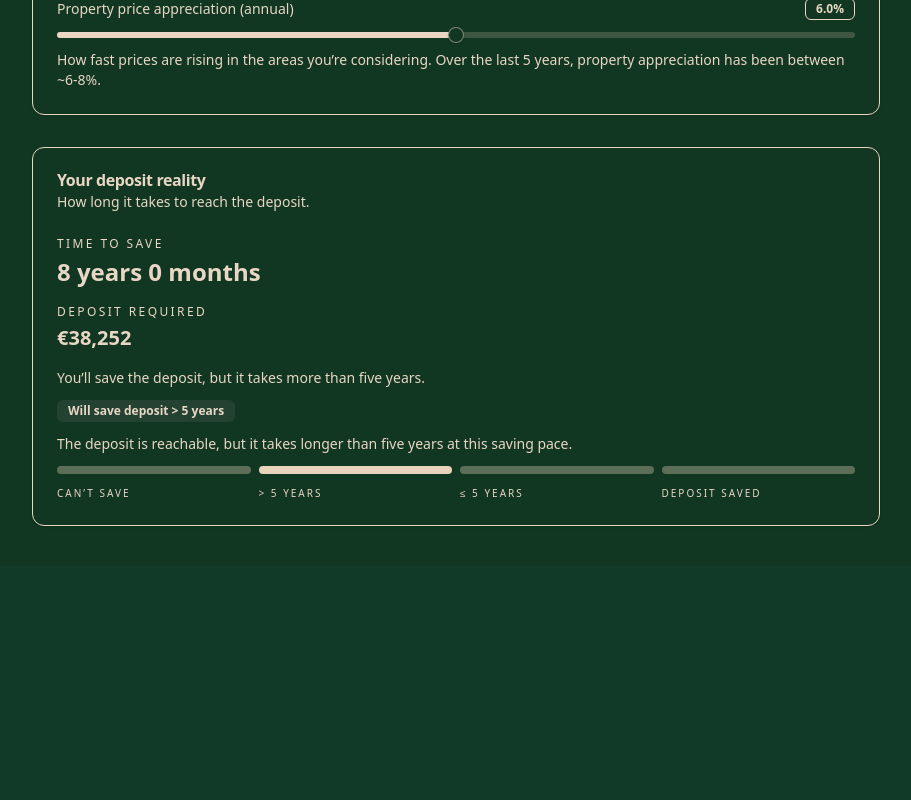
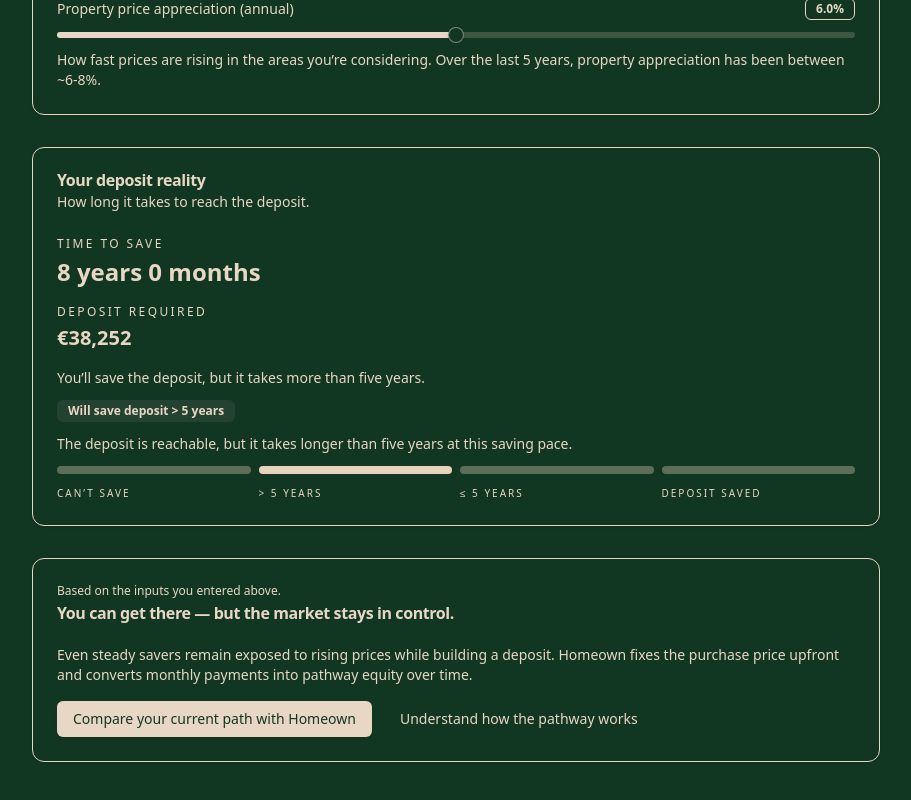
Before and after one commit to chris-88/goal-calc, a React (Vite) app: page / in a window 1280 px wide. Shown: the part 567-1367 px from the top of the page, without its empty margins (184-1095 px from the left). Before the commit the page ends 1133 px from the top, so only its background shows below. Built offline with nearby package versions, Linux system fonts and the light colour scheme.

Commit message:
ADD: new CTA section

```diff
--- a/src/App.tsx
+++ b/src/App.tsx
@@ -2,6 +2,7 @@ import { useEffect, useState } from 'react'
 
 import { Alert, AlertDescription, AlertTitle } from '@/components/ui/alert'
 import { Badge } from '@/components/ui/badge'
+import { Button } from '@/components/ui/button'
 import { Card, CardContent, CardDescription, CardHeader, CardTitle } from '@/components/ui/card'
 import { Label } from '@/components/ui/label'
 import { Slider } from '@/components/ui/slider'
@@ -219,6 +220,80 @@ function App() {
   const catchTimeDisplay = verdict.timeToSave
   const depositPercentDisplay = `${(depositPercentUsed * 100).toFixed(0)}%`
 
+  const monthsParam = catchMonth === null ? 'na' : `${catchMonth}`
+  const tppParam = parsedTargetPrice ? `${parsedTargetPrice}` : ''
+  const ghiParam = parsedGrossIncome ? `${parsedGrossIncome}` : ''
+
+  type BucketKey = 'CANT_SAVE' | 'OVER_5Y' | 'UNDER_5Y' | 'DEPOSIT_SAVED' | 'INCOME_MISMATCH'
+
+  const bucketKey: BucketKey = bucket4Triggered
+    ? 'INCOME_MISMATCH'
+    : verdict.timeToSave === 'Not reachable'
+      ? 'CANT_SAVE'
+      : verdict.timeToSave === 'Deposit already saved'
+        ? 'DEPOSIT_SAVED'
+        : catchMonth !== null && catchMonth <= 60
+          ? 'UNDER_5Y'
+          : 'OVER_5Y'
+
+  const ctaVariants: Record<
+    BucketKey,
+    {
+      headline: string
+      body: string
+      primaryLabel: string
+      secondaryLabel?: string
+      note?: string
+    }
+  > = {
+    CANT_SAVE: {
+      headline: 'You’re not falling behind — the goalpost is moving.',
+      body:
+        'When property prices rise faster than savings, the deposit target keeps moving away. Homeown is designed for this situation, allowing you to live in the home while building equity at a fixed purchase price.',
+      primaryLabel: 'See how the Homeown pathway works',
+      secondaryLabel: 'Talk to us about your situation',
+      note: 'We’ll explain the structure clearly and tell you honestly whether it’s appropriate.',
+    },
+    OVER_5Y: {
+      headline: 'You can get there — but the market stays in control.',
+      body:
+        'Even steady savers remain exposed to rising prices while building a deposit. Homeown fixes the purchase price upfront and converts monthly payments into pathway equity over time.',
+      primaryLabel: 'Compare your current path with Homeown',
+      secondaryLabel: 'Understand how the pathway works',
+    },
+    UNDER_5Y: {
+      headline: 'You’re in a strong position.',
+      body:
+        'You may not need Homeown. Some people in this position still choose it to remove market risk while preparing for a mortgage.',
+      primaryLabel: 'See when Homeown makes sense',
+      secondaryLabel: 'When it doesn’t',
+    },
+    DEPOSIT_SAVED: {
+      headline: 'You’ve done the hard part.',
+      body:
+        'If you’re not ready to buy immediately, Homeown can purchase the home and allow you to build further equity while preparing for a mortgage — at a fixed price.',
+      primaryLabel: 'Learn how the Homeown pathway works',
+      secondaryLabel: 'Buying now vs waiting',
+    },
+    INCOME_MISMATCH: {
+      headline: 'The deposit is achievable — income is the constraint.',
+      body:
+        'When income limits mortgage size, the deposit requirement increases. Homeown can support deposit-ready but mortgage-limited clients through a structured pathway to ownership.',
+      primaryLabel: 'Talk to Homeown',
+      note: 'Rule-of-thumb only. We’ll explain what this means in practice.',
+    },
+  }
+
+  const cta = ctaVariants[bucketKey]
+  const ctaBaseUrl = '/talk-to-homeown'
+  const ctaQuery = new URLSearchParams({
+    bucket: bucketKey,
+    months: monthsParam,
+    ...(tppParam ? { tpp: tppParam } : {}),
+    ...(ghiParam ? { ghi: ghiParam } : {}),
+  }).toString()
+  const ctaHref = `${ctaBaseUrl}?${ctaQuery}`
+
   const segments = [
     'Can’t save',
     '> 5 years',
@@ -399,6 +474,31 @@ function App() {
             </div>
           </CardContent>
         </Card>
+
+        <Card>
+          <CardHeader>
+            <p className="text-xs text-muted-foreground">
+              Based on the inputs you entered above.
+            </p>
+            <CardTitle>{cta.headline}</CardTitle>
+          </CardHeader>
+          <CardContent className="space-y-4">
+            <p className="text-sm text-muted-foreground">{cta.body}</p>
+            <div className="flex flex-wrap items-center gap-3">
+              <Button asChild>
+                <a href={ctaHref}>{cta.primaryLabel}</a>
+              </Button>
+              {cta.secondaryLabel ? (
+                <Button variant="ghost" asChild>
+                  <a href={ctaHref}>{cta.secondaryLabel}</a>
+                </Button>
+              ) : null}
+            </div>
+            {cta.note ? (
+              <p className="text-xs text-muted-foreground">{cta.note}</p>
+            ) : null}
+          </CardContent>
+        </Card>
       </div>
     </div>
   )
```
Also changed, not shown: .docs/CR-006.md (added).
